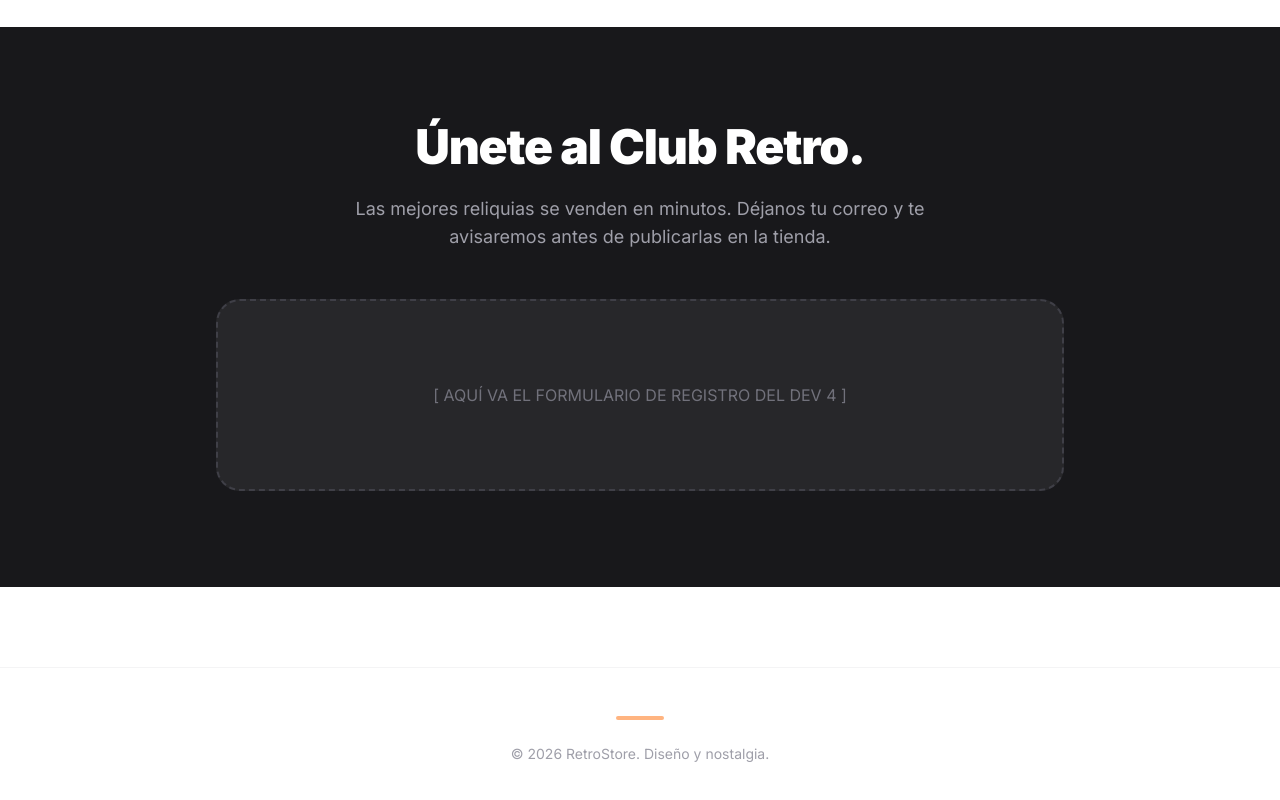
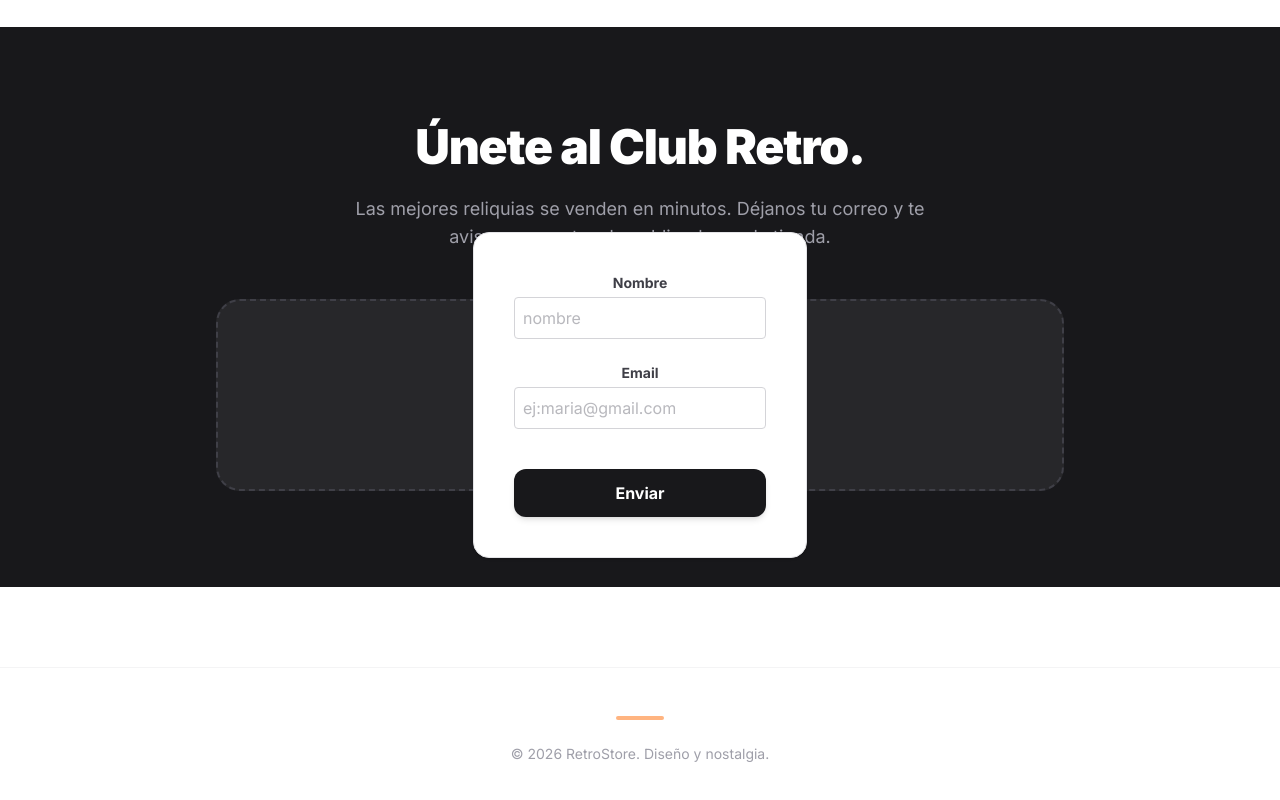
Before and after one commit to samusplay/RetroStore-Frontend, a Next.js app: page / in a window 1280 px wide. Shown: the part 2019-2819 px from the top of the page. Built offline with nearby package versions, Linux system fonts and the light colour scheme.

Commit message:
prueba estrcutura formulario

```diff
--- /dev/null
+++ b/app/components/form.tsx
@@ -0,0 +1,96 @@
+//ponemos que es un redender component
+'use client';
+
+import { useForm } from "react-hook-form";
+//campos formulario
+type Datos = {
+    nombre: string
+    email: string
+}
+export default function FormularioPrueba() {
+
+    //del hook extraer  las herramientas y le pasamos el type
+    const { register, handleSubmit, formState: { errors }, reset } = useForm<Datos>()
+
+    //funcion que va enviar los datos
+    const processRegister = (datos: any) => {
+        console.log('Envio de ', datos)
+        //montar backend en nest.js
+        //llamar usando zod para server actions
+        //luego hacer mutuacion con tan stack o
+
+        //limpiamos el formulario
+        reset();
+
+    }
+    //renderizamos
+    return (
+        <form
+            // handle submit la encargada de enviar los datos
+            onSubmit={handleSubmit(processRegister)}
+            className="p-10 max-w-md mx-auto flex flex-col gap-6 bg-white border border-zinc-200 rounded-2xl shadow-sm "
+        >
+            {/* CAMPOS*/}
+            <div className="flex flex-col gap-1">
+                <label className="text-sm font-bold text-zinc-700">Nombre</label>
+                <input
+                    type="text"
+                    placeholder="nombre"
+                    //conectamos que a la libreria que es obligatorio
+                    {...register("nombre", { required: "El nombre es obligatorio" })}
+                    //manejamos logica de colores
+                    className={`border p-2 rounded focus:outline-none transition-colors ${errors.nombre
+                        ? 'border-red-500 bg-red-50' // SI HAY ERROR: Borde rojo y fondo rojito claro
+                        : 'border-zinc-300 focus:border-orange-500' // SI NO HAY ERROR: Gris normal, naranja al hacer clic
+                        }`}
+                />
+                {/* manejo de errores luego hacer componente errors*/}
+                {errors.nombre && (
+                    <p className="text-red-500 text-xs font-bold mt-1">
+                        {String(errors.nombre.message)}
+                    </p>
+                )}
+            </div>
+
+
+            {/* manejo de errores luego hacer componente errors*/}
+            <div className="flex flex-col gap-1">
+                <label className="text-sm font-bold text-zinc-700">Email</label>
+                <input type="email"
+                    placeholder="ej:maria@gmail.com"
+                    {...register("email",
+                        {
+                            required: "El email es obligatorio",
+                            //validar que si es un email
+                            pattern: {
+                                value: /^[a-zA-Z0-9._%+-]+@[a-zA-Z0-9.-]+\.[a-zA-Z]{2,4}$/,
+                                message: "Por favor, ingresa un correo válido con @"
+
+                            }
+
+
+                        })}
+                    className={`border p-2 rounded focus:outline-none transition-colors ${errors.email
+                        ? 'border-red-500 bg-red-50' // SI HAY ERROR: Borde rojo y fondo rojito claro
+                        : 'border-zinc-300 focus:border-orange-500' // SI NO HAY ERROR: Gris normal, naranja al hacer clic
+                        }`}
+                />
+                {/* manejo de errores luego hacer componente errors*/}
+                {errors.email && (
+                    <p className="text-red-500 text-xs font-bold mt-1">
+                        {String(errors.email.message)}
+                    </p>
+                )}
+            </div>
+            {/* Boton */}
+            <button
+                type="submit"
+                className="w-full bg-zinc-900 hover:bg-orange-500 text-white font-bold py-3 px-4 rounded-xl transition-all hover:scale-[1.02] shadow-md mt-4"
+            >
+                Enviar
+
+            </button>
+        </form>
+    )
+
+}
--- a/app/page.tsx
+++ b/app/page.tsx
@@ -1,3 +1,5 @@
+import FormularioPrueba from "./components/form";
+
 export default function Home() {
   return (
     <div className="flex flex-col w-full bg-white">
@@ -71,7 +73,7 @@
 
           {/* INYECTAR AQUÍ: <Form /> */}
           <div className="h-48 bg-zinc-800 rounded-3xl flex items-center justify-center text-zinc-500 border-2 border-dashed border-zinc-700">
-            [ AQUÍ VA EL FORMULARIO DE REGISTRO DEL DEV 4 ]
+          <FormularioPrueba />
           </div>
         </div>
       </section>
--- a/package.json
+++ b/package.json
@@ -11,7 +11,8 @@
   "dependencies": {
     "next": "16.1.6",
     "react": "19.2.3",
-    "react-dom": "19.2.3"
+    "react-dom": "19.2.3",
+    "react-hook-form": "^7.71.2"
   },
   "devDependencies": {
     "@tailwindcss/postcss": "^4",
```
Also changed, not shown: 1 other file (tests, documents, lock files or other folders).
